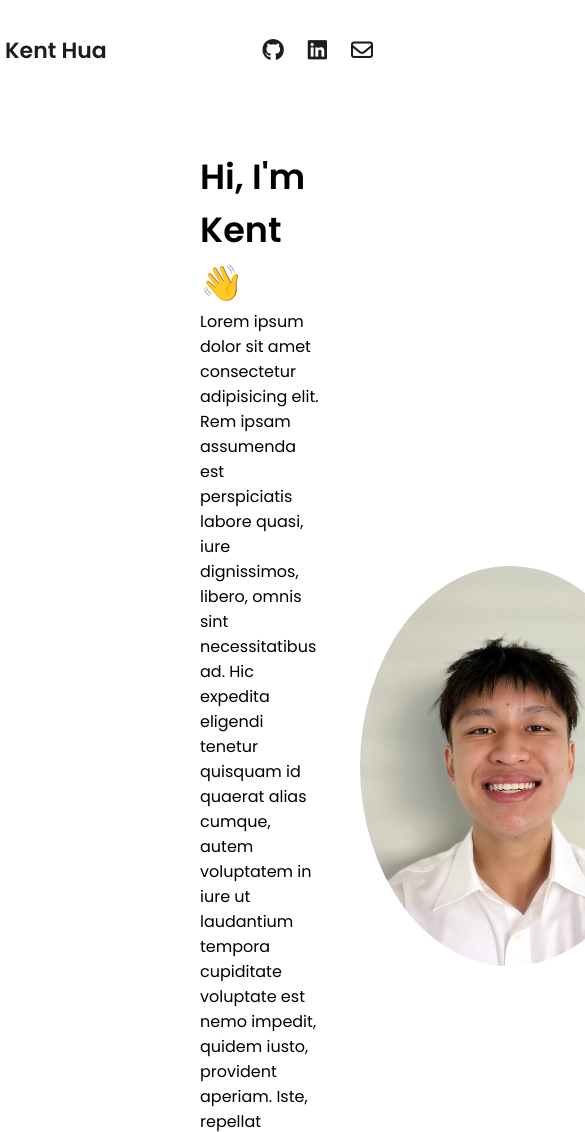
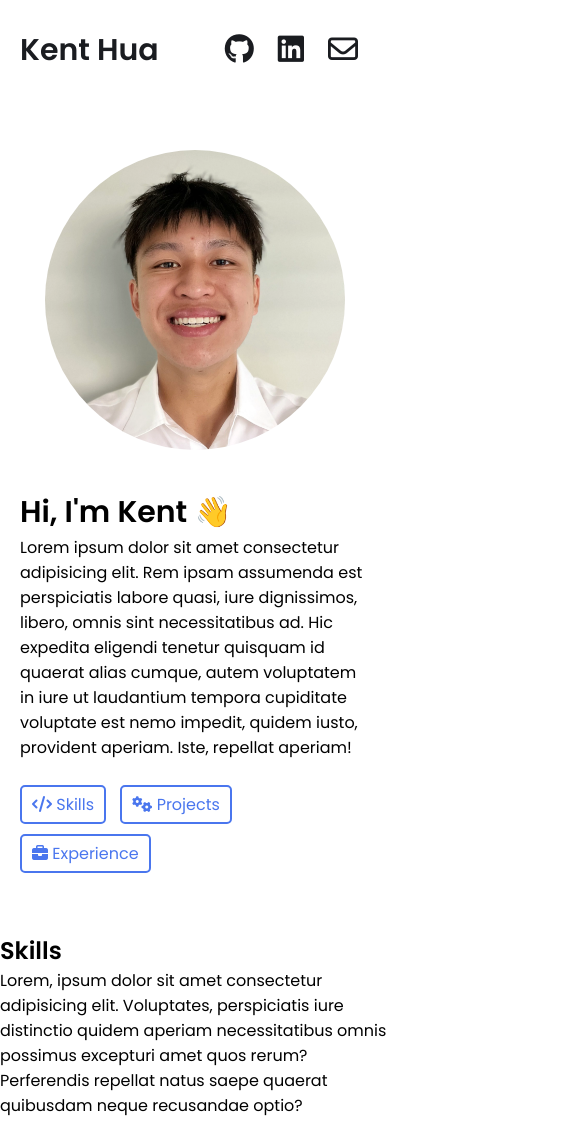
Before and after one commit to kenthua888/kenthua888.github.io, a plain HTML site: page index.html in a window 390 px wide. Shown: the top 1132 px of the page, 585 px wide, since content can reach past the window. Drawn offline with Linux system fonts and the light colour scheme.

Commit message:
Modified Navigation Bar, starting Skills section

```diff
--- a/css/styles.css
+++ b/css/styles.css
@@ -13,9 +13,6 @@
     margin: 0;
     box-sizing: border-box;
     text-decoration: none;
-
-
-
 }
 
 html{
@@ -51,21 +48,18 @@ html{
 /* Navigation Bar */
 nav{
     height: 100px;
-    width: 100%;
-    max-width: 1000px;
-    margin: auto;
+    padding: 0 125px;
     display: flex;
     justify-content: space-between;
     align-items: center;
     flex-direction: row;
-    padding: 0 12px;
 }
 
 
 nav .left a{
     color: var(--text-color);
     text-decoration: none;
-    font-size: 22px;
+    font-size: 30px;
     font-weight: 600;
 
 }
@@ -73,8 +67,13 @@ nav .left a{
 .nav_link--list{
     list-style-type: none;
     display: flex;
+    padding: 0 0;
+    margin: 0;
 }
 
+.nav_link a {
+    font-size: 20px;
+}
 
 .nav_link--anchor{
     margin: 0 12px;
@@ -102,7 +101,7 @@ nav .left a{
 .about-me-section {
     display: flex;
     justify-content: space-between;
-    padding: 0 200px;
+    padding: 0 125px;
     margin: 50px 0;
     align-items: center;
     gap: 40px;
@@ -146,7 +145,9 @@ nav .left a{
 }
 
 .about-me-section .headshot img {
-    width: 300px;
+    width: 400px;
+    height: 400px;
+    object-fit: cover;
     border-radius: 50%;
   }
 
@@ -156,16 +157,26 @@ nav .left a{
     }
 }
 
+@media (max-width: 800px) {
+    /* SECTION 1: Hero */
+    .about-me-section {
+      flex-direction: column-reverse;
+    }
+
+    .about-me-section .headshot img {
+      width: 300px;
+      height: 300px;
+    }
 
 
-@media (max-width: 600px) {
+@media (max-width: 800px) {
     /* Nav Bar */
     nav {
-        padding: 0 5px;
+        padding: 0 20px;
     }
 
     .nav_link a {
-        font-size: 22px;
+        font-size: 30px;
     }
 
     .nav_link a:last-child {
@@ -177,4 +188,15 @@ nav .left a{
     .nav_link a span{
         display: none;
     }
+
+      /* SECTION 1: Hero */
+    .about-me-section {
+        padding: 0 20px;
+    }
+
+    .about-me-section .text h2 {
+        font-size: 30px;
+    }
+
 }
+}
--- a/index.html
+++ b/index.html
@@ -22,6 +22,7 @@
             <div class="left">
                 <a href="/">Kent Hua</a>
             </div>
+
             <ul class="nav_link--list">
                 <!--<li class="nav_link">
                     <a href="pages/experience.html" class="
@@ -75,7 +76,7 @@
                 </a>
 
                 <a href="#projects">
-                    <i class="fa-solid fa-code"></i>
+                    <i class="fa-solid fa-gears"></i>
                     <span>Projects</span>
                 </a>
 
@@ -86,12 +87,16 @@
             </div>
         </div>
         <div class="headshot">
-            <img src="/assets/images/me1.webp" alt="picture of me">
+            <img src="/assets/images/me1.webp" alt="Picture of Me">
         </div>
      </section>
 
     <!-- SECTION 2: Skills and Languages -->
     <section id="skills">
+        <h2>Skills</h2>
+        <div class="skills-text">
+            Lorem, ipsum dolor sit amet consectetur adipisicing elit. Voluptates, perspiciatis iure distinctio quidem aperiam necessitatibus omnis possimus excepturi amet quos rerum? Perferendis repellat natus saepe quaerat quibusdam neque recusandae optio?
+        </div>
 
     </section>
     <!-- SECTION 3: Projects -->
```
